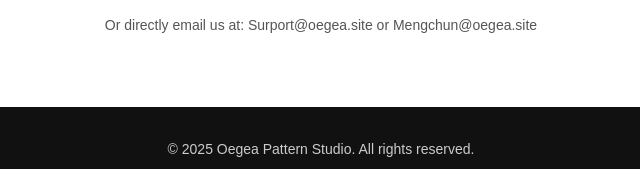
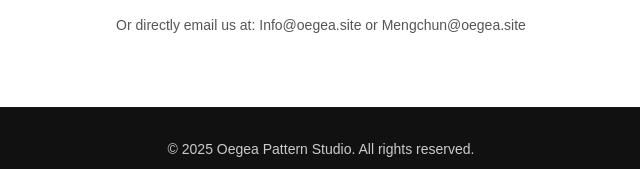
Before and after one commit to Oegea-Mengchun/Oegea-website, a plain HTML site: page contact.html in a window 1280 px wide. Shown: the part 627-796 px from the top of the page, 319-959 px from the left. Drawn offline with Linux system fonts and the light colour scheme.

Commit message:
Update contact.html

```diff
--- a/contact.html
+++ b/contact.html
@@ -97,7 +97,7 @@
 
   <p style="margin-top:20px; text-align:center; color:#555; font-size:14px;">
     Or directly email us at:
-    <a href="mailto:Surport@oegea.site">Surport@oegea.site</a> or
+    <a href="mailto:Info@oegea.site">Info@oegea.site</a> or
     <a href="mailto:Mengchun@oegea.site">Mengchun@oegea.site</a>
   </p>
 </section>
```
